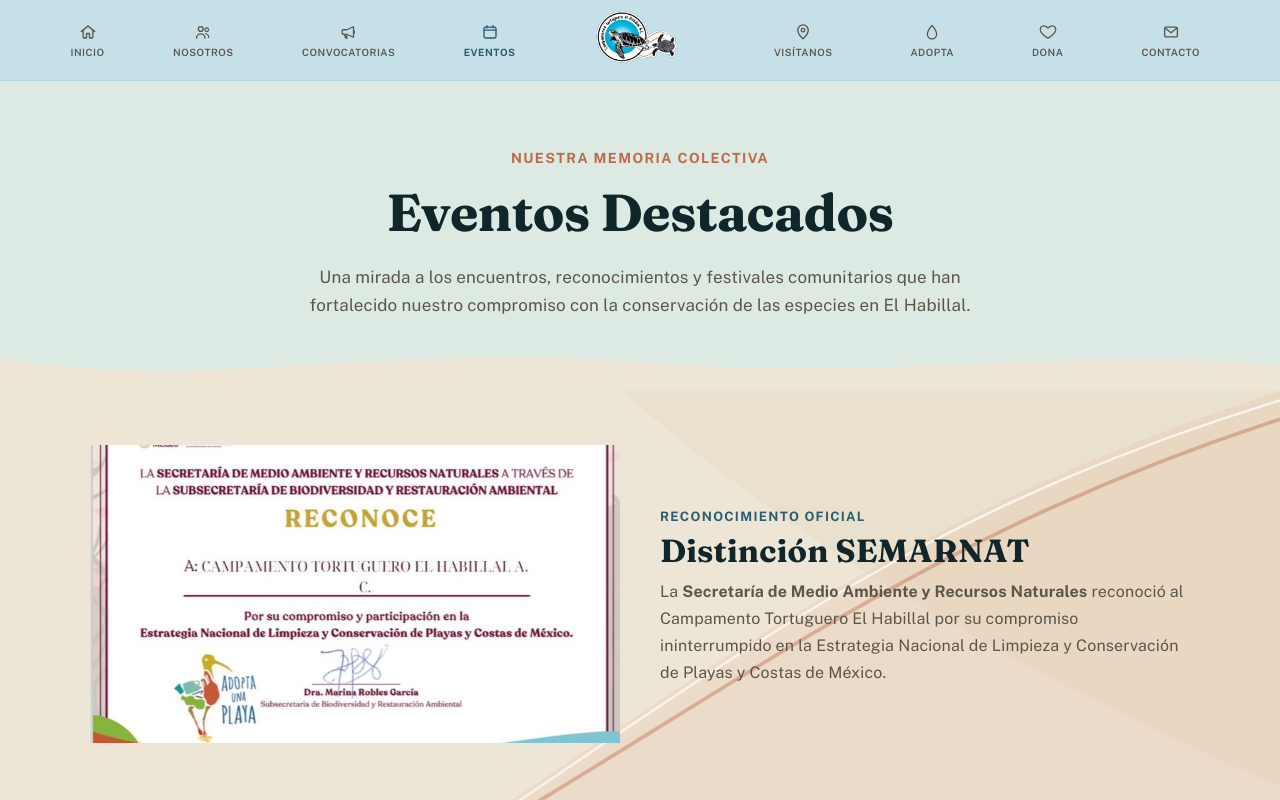
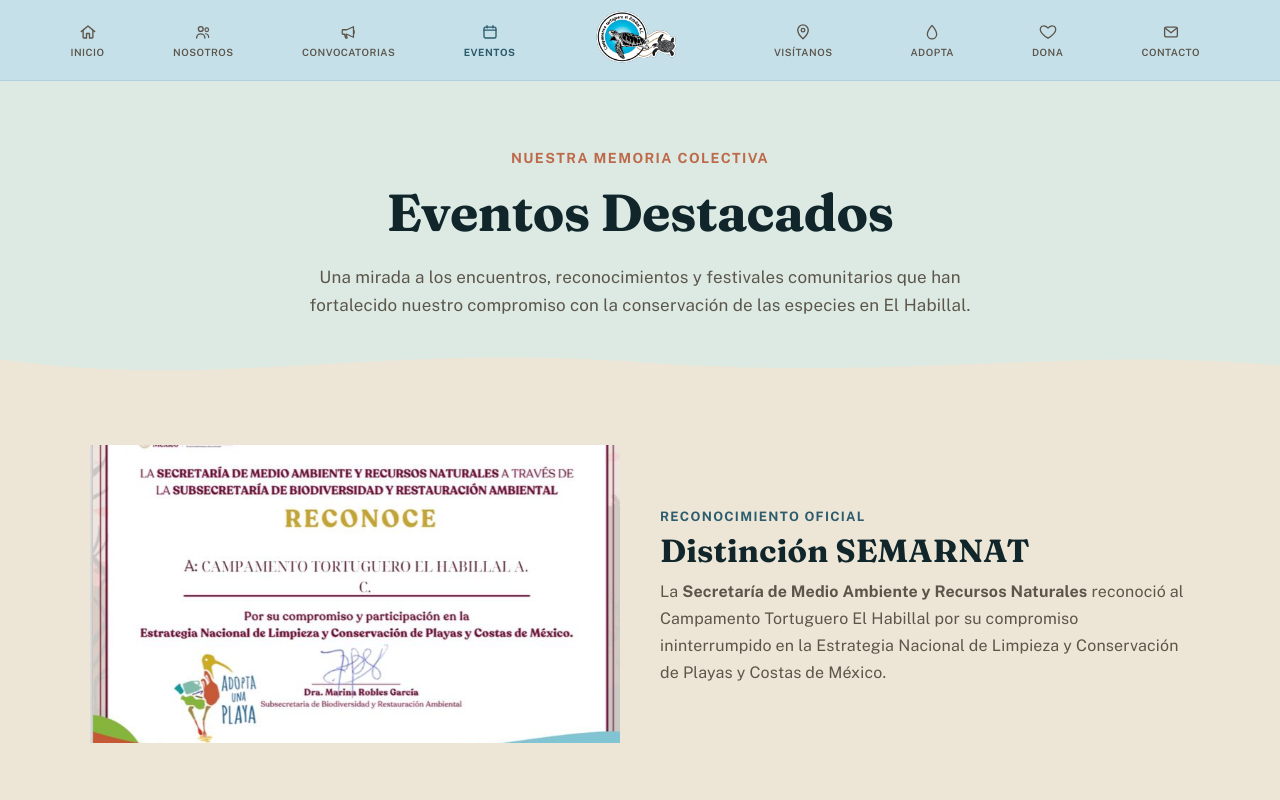
Before and after one commit to TortugueroHabillal/portalweb, a React (Vite) app: page / in a window 1280 px wide. Both pictures are taken after a click on the button "EVENTOS". Shown: the top 800 px of the page. Built offline with nearby package versions, Linux system fonts and the light colour scheme.

Commit message:
events page update final

```diff
--- a/src/pages/PageEventos.jsx
+++ b/src/pages/PageEventos.jsx
@@ -3,6 +3,9 @@ import { Reveal } from "../components/Reveal";
 import { WaveDivider } from "../components/WaveDivider";
 import { PhotoFrame } from "../components/PhotoFrame";
 import { MosaicGrid } from "../components/MosaicGrid";
+
+// Color de verde claro unificado (Sólido RGB #D4E7D7) para eliminar discrepancias por opacidad
+const VERDE_CLARO_SOLIDO = "#D4E7D7";
 
 const TORTUFEST_1ED = [
   { tone: "azul", src: IMAGES.tortufest2edAdminspeech, caption: "", big: true },
@@ -94,7 +97,7 @@ export function PageEventos() {
         </div>
       </section>
 
-      {/* 2. Sección Reconocimiento SEMARNAT con Vector Orgánico en Esquina (Restaurada 2da versión) */}
+      {/* 2. Sección Reconocimiento SEMARNAT con Vector Orgánico en Esquina */}
       <section
         style={{
           position: "relative",
@@ -103,44 +106,7 @@ export function PageEventos() {
           overflow: "hidden",
         }}
       >
-        <div
-          style={{
-            position: "absolute",
-            top: 0,
-            right: 0,
-            width: "100%",
-            height: "100%",
-            pointerEvents: "none",
-            zIndex: 1,
-            opacity: 0.85,
-          }}
-        >
-          <svg viewBox="0 0 1440 450" width="100%" height="100%" preserveAspectRatio="none">
-            <path
-              d="M1440,0 L700,0 C880,150 1100,280 1440,420 Z"
-              fill={TOKENS.arenaOscura}
-              opacity="0.35"
-            />
-            <path
-              d="M1440,0 C1050,120 850,260 550,450 L1440,450 Z"
-              fill="rgba(226, 83, 31, 0.08)"
-            />
-            <path
-              d="M1440,30 C1080,140 880,280 580,450"
-              fill="none"
-              stroke={TOKENS.coral}
-              strokeWidth="4"
-              opacity="0.5"
-            />
-            <path
-              d="M1440,10 C1060,120 860,260 560,450"
-              fill="none"
-              stroke="#ffffff"
-              strokeWidth="2.5"
-              opacity="0.8"
-            />
-          </svg>
-        </div>
+
 
         <div style={{ maxWidth: "1100px", margin: "0 auto", position: "relative", zIndex: 2 }}>
           <Reveal>
@@ -187,11 +153,11 @@ export function PageEventos() {
         </div>
       </section>
 
-      {/* --- SECCIÓN 1: TortuFest 2da Edición (Fondo Verde Menta Pálido) --- */}
+      {/* --- WaveDivider Inferior adaptado al Azul Claro de la sección Reconocimiento --- */}
       <div style={{ lineHeight: 0, margin: 0, padding: 0 }}>
-        <WaveDivider fromColor={TOKENS.arena} toColor="rgba(196, 219, 199, 0.55)" />
+        <WaveDivider fromColor={TOKENS.arena} toColor={VERDE_CLARO_SOLIDO} />
       </div>
-      <section style={{ background: "rgba(196, 219, 199, 0.55)", padding: "52px 24px 68px", margin: 0 }}>
+      <section style={{ background: VERDE_CLARO_SOLIDO, padding: "52px 24px 68px", margin: 0 }}>
         <div style={{ maxWidth: "1180px", margin: "0 auto" }}>
           <Reveal>
             <div style={{ marginBottom: "28px" }}>
@@ -218,7 +184,7 @@ export function PageEventos() {
 
       {/* --- SECCIÓN 2: Encuentro Hutchison Ports (Fondo Verde Botánica Orgánico) --- */}
       <div style={{ lineHeight: 0, margin: 0, padding: 0 }}>
-        <WaveDivider fromColor="rgba(196, 219, 199, 0.55)" toColor={TOKENS.verde} />
+        <WaveDivider fromColor={VERDE_CLARO_SOLIDO} toColor={TOKENS.verde} />
       </div>
       <section style={{ background: TOKENS.verde, padding: "52px 24px 68px", margin: 0 }}>
         <div style={{ maxWidth: "1180px", margin: "0 auto" }}>
@@ -245,11 +211,11 @@ export function PageEventos() {
         </div>
       </section>
 
-      {/* --- SECCIÓN 3: TortuFest 1ra Edición (Fondo Verde Menta Pálido) --- */}
+      {/* --- SECCIÓN 3: TortuFest 1ra Edición (Fondo Verde Claro Sólido 100% Idéntico) --- */}
       <div style={{ lineHeight: 0, margin: 0, padding: 0 }}>
-        <WaveDivider fromColor={TOKENS.verde} toColor="rgba(196, 219, 199, 0.55)" />
+        <WaveDivider fromColor={TOKENS.verde} toColor={VERDE_CLARO_SOLIDO} />
       </div>
-      <section style={{ background: "rgba(196, 219, 199, 0.55)", padding: "52px 24px 68px", margin: 0 }}>
+      <section style={{ background: VERDE_CLARO_SOLIDO, padding: "52px 24px 68px", margin: 0 }}>
         <div style={{ maxWidth: "1180px", margin: "0 auto" }}>
           <Reveal>
             <div style={{ marginBottom: "28px" }}>
@@ -276,7 +242,7 @@ export function PageEventos() {
 
       {/* --- SECCIÓN 4: Rodada El Habillal (Fondo Arena Cierre) --- */}
       <div style={{ lineHeight: 0, margin: 0, padding: 0 }}>
-        <WaveDivider fromColor="rgba(196, 219, 199, 0.55)" toColor={TOKENS.arena} />
+        <WaveDivider fromColor={VERDE_CLARO_SOLIDO} toColor={TOKENS.arena} />
       </div>
       <section style={{ background: TOKENS.arena, padding: "52px 24px 68px", margin: 0 }}>
         <div style={{ maxWidth: "1180px", margin: "0 auto" }}>
```
